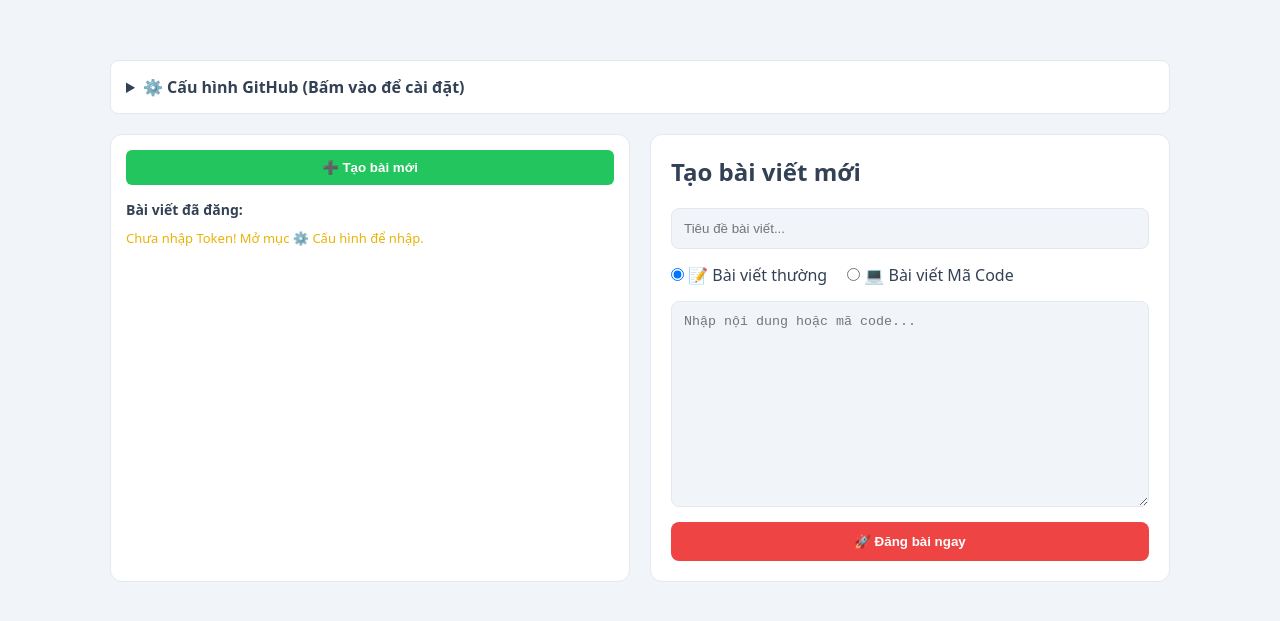
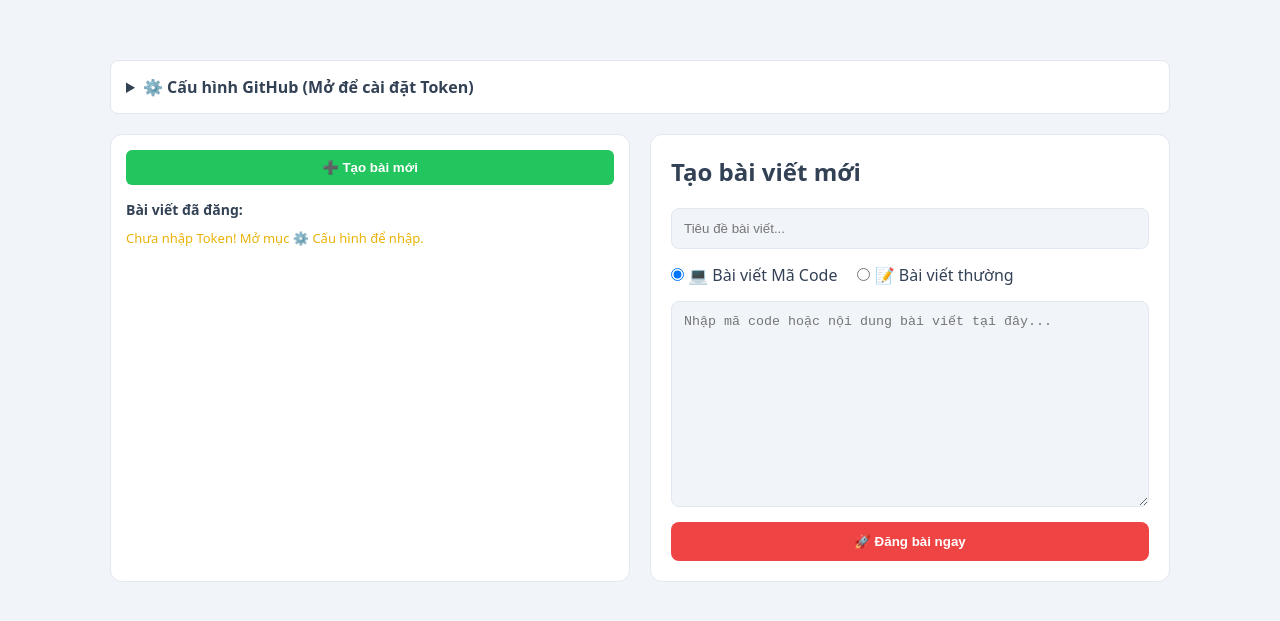
Before and after one commit to longhai/codes, a Jekyll site: the page built from admin.html, in a window 1280 px wide. Shown: the top 621 px of the page. Built offline with Jekyll 4.4.1, drawn with Linux system fonts in a browser that asks for light colours; part of the change alters nothing that is shown.

Commit message:
Refactor admin.html for improved UI and error handling
Updated labels and placeholders in the admin interface for clarity and consistency. Adjusted button styles and improved error handling messages.

````diff
--- a/admin.html
+++ b/admin.html
@@ -5,14 +5,14 @@ body_class: page-index
 ---
 <div class="container" style="max-width: 1100px; padding: 20px;">
 
-  <!-- Cấu hình Nhanh -->
+  <!-- MỤC CẤU HÌNH -->
   <details style="margin-bottom: 20px; background: var(--card); padding: 15px; border-radius: 8px; border: 1px solid var(--border);">
-    <summary style="cursor: pointer; font-weight: bold;">⚙️ Cấu hình GitHub (Bấm vào để cài đặt)</summary>
+    <summary style="cursor: pointer; font-weight: bold;">⚙️ Cấu hình GitHub (Mở để cài đặt Token)</summary>
     <div style="display: flex; flex-direction: column; gap: 10px; margin-top: 10px;">
       <input type="text" id="cfgOwner" placeholder="Tên tài khoản GitHub (vd: longhai)">
       <input type="text" id="cfgRepo" placeholder="Tên Repository (vd: codes)">
-      <input type="password" id="cfgToken" placeholder="GitHub Personal Access Token (ghp_...)">
-      <button onclick="saveConfig()" style="padding: 8px; background: #2563eb; color: #fff; border: 0; border-radius: 6px; cursor: pointer;">Lưu cấu hình</button>
+      <input type="password" id="cfgToken" placeholder="GitHub Token (ghp_...)">
+      <button type="button" onclick="saveConfig()" style="padding: 8px; background: #2563eb; color: #fff; border: 0; border-radius: 6px; cursor: pointer; font-weight: bold;">💾 Lưu cấu hình</button>
     </div>
   </details>
 
@@ -20,7 +20,7 @@ body_class: page-index
 
     <!-- CỘT 1: DANH SÁCH BÀI CŨ -->
     <div style="background: var(--card); border: 1px solid var(--border); border-radius: 12px; padding: 15px; max-height: 80vh; display: flex; flex-direction: column;">
-      <button type="button" id="btnNewPost" onclick="resetForm()" style="padding: 10px; background: #22c55e; color: #fff; border: 0; border-radius: 6px; cursor: pointer; font-weight: bold; margin-bottom: 15px;">➕ Tạo bài mới</button>
+      <button type="button" onclick="resetForm()" style="padding: 10px; background: #22c55e; color: #fff; border: 0; border-radius: 6px; cursor: pointer; font-weight: bold; margin-bottom: 15px;">➕ Tạo bài mới</button>
       <h3 style="font-size: 14px; margin-bottom: 10px;">Bài viết đã đăng:</h3>
       <div id="postList" style="overflow-y: auto; flex: 1; display: flex; flex-direction: column; gap: 8px;">Đang tải...</div>
     </div>
@@ -33,11 +33,11 @@ body_class: page-index
         <input type="text" id="title" placeholder="Tiêu đề bài viết..." required style="padding: 12px; border-radius: 8px; border: 1px solid var(--border); background: var(--bg); color: var(--text);">
 
         <div style="display: flex; gap: 20px; align-items: center;">
-          <label><input type="radio" name="postType" value="text" checked> 📝 Bài viết thường</label>
-          <label><input type="radio" name="postType" value="code"> 💻 Bài viết Mã Code</label>
+          <label><input type="radio" name="postType" value="code" checked> 💻 Bài viết Mã Code</label>
+          <label><input type="radio" name="postType" value="text"> 📝 Bài viết thường</label>
         </div>
 
-        <textarea id="content" placeholder="Nhập nội dung hoặc mã code..." rows="12" required style="padding: 12px; border-radius: 8px; border: 1px solid var(--border); background: var(--bg); color: var(--text); font-family: monospace;"></textarea>
+        <textarea id="content" placeholder="Nhập mã code hoặc nội dung bài viết tại đây..." rows="12" required style="padding: 12px; border-radius: 8px; border: 1px solid var(--border); background: var(--bg); color: var(--text); font-family: monospace;"></textarea>
 
         <button type="submit" id="submitBtn" style="padding: 12px; background: var(--pri); color: #fff; border: 0; border-radius: 8px; font-weight: bold; cursor: pointer;">🚀 Đăng bài ngay</button>
       </form>
@@ -50,7 +50,7 @@ body_class: page-index
 let GH_CONFIG = JSON.parse(localStorage.getItem('gh_cfg') || '{}');
 let currentSha = null, currentPath = null;
 
-// Khởi tạo các ô config
+// Nạp giá trị config ban đầu
 document.getElementById('cfgOwner').value = GH_CONFIG.owner || 'longhai';
 document.getElementById('cfgRepo').value = GH_CONFIG.repo || 'codes';
 document.getElementById('cfgToken').value = GH_CONFIG.token || '';
@@ -66,7 +66,7 @@ function saveConfig() {
   loadPosts();
 }
 
-// Tải danh sách bài viết
+// 1. Tải danh sách bài viết (.html và .md)
 async function loadPosts() {
   const listEl = document.getElementById('postList');
   if (!GH_CONFIG.token) {
@@ -79,26 +79,36 @@ async function loadPosts() {
       headers: { 'Authorization': `Bearer ${GH_CONFIG.token}` }
     });
 
-    if (!res.ok) throw new Error(res.statusText);
+    if (!res.ok) {
+      listEl.innerHTML = `<span style="color:#ef4444; font-size:13px;">Lỗi ${res.status}: Kiểm tra Token hoặc tên Repo</span>`;
+      return;
+    }
+
     const files = await res.json();
+    listEl.innerHTML = '';
 
-    listEl.innerHTML = '';
-    files.reverse().forEach(file => {
-      if (file.name.endsWith('.md')) {
+    const postFiles = files.filter(f => f.type === 'file' && (f.name.endsWith('.html') || f.name.endsWith('.md')));
+
+    if (postFiles.length === 0) {
+      listEl.innerHTML = '<span style="color:#888; font-size:13px;">Chưa có bài nào trong thư mục _posts</span>';
+      return;
+    }
+
+    postFiles.reverse().forEach(file => {
       const btn = document.createElement('button');
       btn.type = 'button';
-        btn.textContent = file.name.replace(/^\d{4}-\d{2}-\d{2}-/, '').replace('.md', '');
+      btn.textContent = file.name.replace(/^\d{4}-\d{2}-\d{2}-/, '');
+      btn.title = file.name;
       btn.style.cssText = 'text-align:left; padding:8px; border:1px solid var(--border); background:var(--bg); color:var(--text); border-radius:6px; cursor:pointer; font-size:13px; text-overflow:ellipsis; overflow:hidden; white-space:nowrap;';
       btn.onclick = () => editPost(file.path, file.sha);
       listEl.appendChild(btn);
-      }
     });
   } catch (err) {
-    listEl.innerHTML = '<span style="color:#ef4444; font-size:13px;">Không nạp được bài cũ (Vẫn tạo bài mới bình thường).</span>';
+    listEl.innerHTML = '<span style="color:#ef4444; font-size:13px;">Không nạp được danh sách bài!</span>';
   }
 }
 
-// Reset Form về Tạo mới
+// 2. Chuyển form về chế độ Tạo bài mới
 function resetForm() {
   currentSha = null; currentPath = null;
   document.getElementById('postForm').reset();
@@ -107,36 +117,42 @@ function resetForm() {
   document.getElementById('submitBtn').style.background = 'var(--pri)';
 }
 
-// Lấy nội dung bài cũ để sửa
+// 3. Đọc dữ liệu bài cũ đưa vào Form
 async function editPost(path, sha) {
   try {
     const res = await fetch(`https://api.github.com/repos/${GH_CONFIG.owner}/${GH_CONFIG.repo}/contents/${path}`, {
       headers: { 'Authorization': `Bearer ${GH_CONFIG.token}` }
     });
     const data = await res.json();
-    const rawText = decodeURIComponent(escape(atob(data.content)));
+    const rawText = decodeURIComponent(escape(atob(data.content.replace(/\s/g, ''))));
 
-    const match = rawText.match(/^---[\s\S]*?title:\s*"([^"]+)"[\s\S]*?type:\s*(\w+)[\s\S]*?---([\s\S]*)$/);
-    if (match) {
-      document.getElementById('title').value = match[1];
-      document.querySelector(`input[name="postType"][value="${match[2]}"]`).checked = true;
-      let body = match[3].trim();
-      if (match[2] === 'code') body = body.replace(/^```html\n/, '').replace(/\n```$/, '');
-      document.getElementById('content').value = body;
-    } else {
-      document.getElementById('content').value = rawText;
+    const titleMatch = rawText.match(/title:\s*["']?([^"'\n]+)["']?/);
+    const typeMatch = rawText.match(/type:\s*(\w+)/);
+
+    const contentParts = rawText.split(/^---$/m);
+    let body = contentParts.length >= 3 ? contentParts.slice(2).join('---').trim() : rawText;
+
+    document.getElementById('title').value = titleMatch ? titleMatch[1] : path.split('/').pop();
+
+    const postType = typeMatch ? typeMatch[1] : (path.endsWith('.html') ? 'code' : 'text');
+    document.querySelector(`input[name="postType"][value="${postType}"]`).checked = true;
+
+    if (postType === 'code') {
+      body = body.replace(/^```html\n?/, '').replace(/\n?```$/, '');
     }
 
+    document.getElementById('content').value = body;
+
     currentSha = sha; currentPath = path;
-    document.getElementById('formTitle').textContent = '✏️ Cập nhật bài viết';
+    document.getElementById('formTitle').textContent = '✏️ Sửa: ' + path.split('/').pop();
     document.getElementById('submitBtn').textContent = '💾 Lưu thay đổi';
     document.getElementById('submitBtn').style.background = '#2563eb';
   } catch(e) {
-    alert('Không thể tải bài viết này!');
+    alert('Không thể đọc nội dung bài viết!');
   }
 }
 
-// Xử lý gửi Form
+// 4. Đăng bài mới / Cập nhật bài
 document.getElementById('postForm').addEventListener('submit', async (e) => {
   e.preventDefault();
   if (!GH_CONFIG.token) return alert('Vui lòng nhập Token trước!');
@@ -152,10 +168,11 @@ document.getElementById('postForm').addEventListener('submit', async (e) => {
   const slug = title.toLowerCase().normalize('NFD').replace(/[\u0300-\u036f]/g, '').replace(/[^\w\s-]/g, '').replace(/\s+/g, '-');
 
   const finalBody = isCode ? "```html\n" + rawContent + "\n```" : rawContent;
-  const fileMarkdown = `---\nlayout: post\ntitle: "${title}"\ndate: ${today}\ntype: ${isCode ? 'code' : 'text'}\n---\n\n${finalBody}`;
+  const fileContent = `---\nlayout: post\ntitle: "${title}"\ndate: ${today}\ntype: ${isCode ? 'code' : 'text'}\n---\n\n${finalBody}`;
 
-  const filePath = currentPath || `_posts/${today}-${slug}.md`;
-  const encodedContent = btoa(unescape(encodeURIComponent(fileMarkdown)));
+  // Lưu file với đuôi .html cho bài mới
+  const filePath = currentPath || `_posts/${today}-${slug}.html`;
+  const encodedContent = btoa(unescape(encodeURIComponent(fileContent)));
 
   const payload = { message: `Update/Create: ${title}`, content: encodedContent };
   if (currentSha) payload.sha = currentSha;
@@ -168,7 +185,7 @@ document.getElementById('postForm').addEventListener('submit', async (e) => {
     });
 
     if (res.ok) {
-      alert(currentSha ? '✅ Đã cập nhật!' : '✅ Đã đăng bài mới!');
+      alert(currentSha ? '✅ Đã cập nhật thành công!' : '✅ Đã đăng bài mới thành công!');
       resetForm();
       loadPosts();
     } else {
@@ -182,5 +199,6 @@ document.getElementById('postForm').addEventListener('submit', async (e) => {
   }
 });
 
+// Tải danh sách bài khi vào trang
 loadPosts();
       </script>
````
Lines whose indentation alone changed are shown as unchanged.
